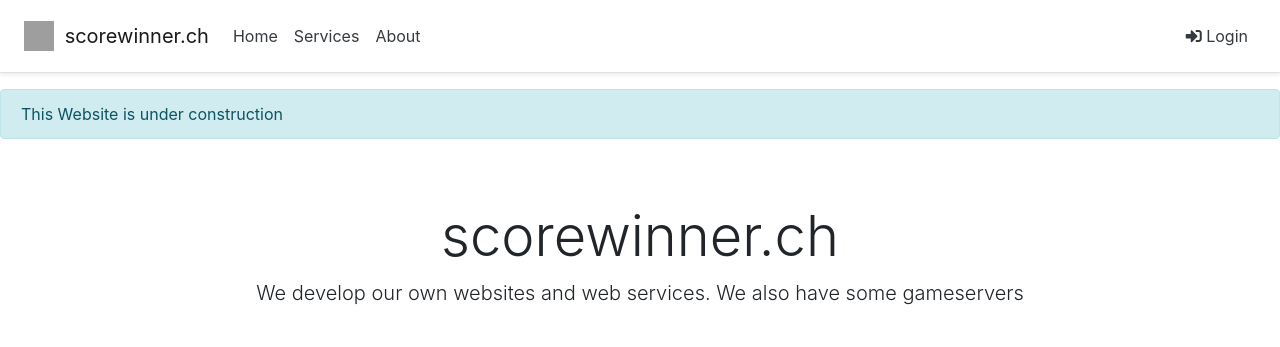
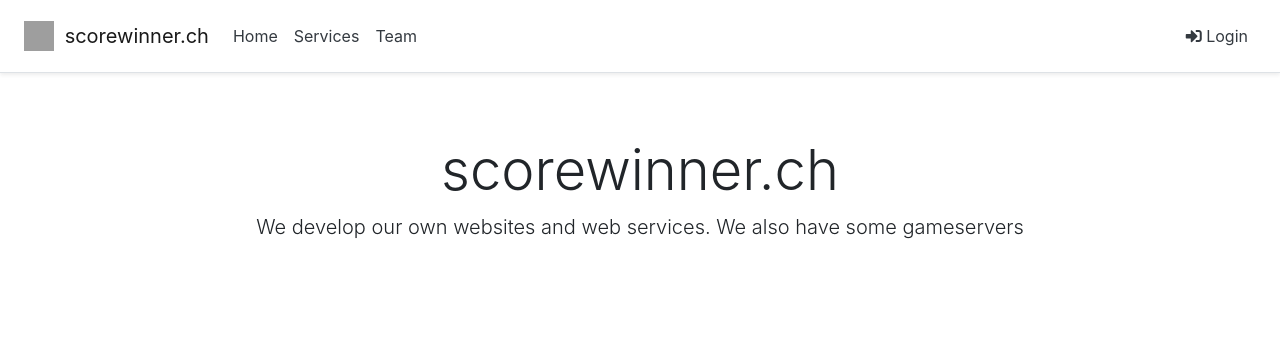
Before and after one commit to score-server/scorewinner.ch, a PHP site: page /index.php in a window 1280 px wide. Shown: the top 347 px of the page. Run offline with PHP 8.4, Linux system fonts and the light colour scheme; some libraries are stand-ins or nearby versions; grey boxes are pictures that could not be loaded.

Commit message:
remove banner & rename team page

```diff
--- a/components/header.php
+++ b/components/header.php
@@ -13,6 +13,3 @@
 </head>
 <body>
 <?php include 'nav.php'; ?>
-<div class="alert alert-info" role="alert">
-    This Website is under construction
-</div>
--- a/components/nav.php
+++ b/components/nav.php
@@ -15,7 +15,7 @@
                 <a class="nav-link text-dark" href="/pages/services.php">Services</a>
             </li>
             <li class="nav-item">
-                <a class="nav-link text-dark" href="/pages/about.php">About</a>
+                <a class="nav-link text-dark" href="/pages/team.php">Team</a>
             </li>
         </ul>
         <ul class="navbar-nav">
--- a/index.php
+++ b/index.php
@@ -1,6 +1,6 @@
 <?php include 'components/header.php'; ?>
 
-<div class="container">
+<div class="container col-md-12">
     <div class="px-3 py-3 pt-md-5 pb-md-4 mx-auto text-center">
         <h1 class="display-4">scorewinner.ch</h1>
         <p class="lead">We develop our own websites and web services. We also have some gameservers</p>
--- a/pages/services.php
+++ b/pages/services.php
@@ -2,7 +2,7 @@
 
 <div class="container">
     <div class="body">
-        <iframe src="http://movie.scorewinner.ch/status" width="100%" height="220px" style="border: none;"></iframe>
+        <iframe src="http://movie.scorewinner.ch/status" width="100%" height="420px" style="border: none;"></iframe>
     </div>
 </div>
 <?php include '../components/footer.php'; ?>
```
Also changed, not shown: pages/team.php (renamed from pages/about.php).
